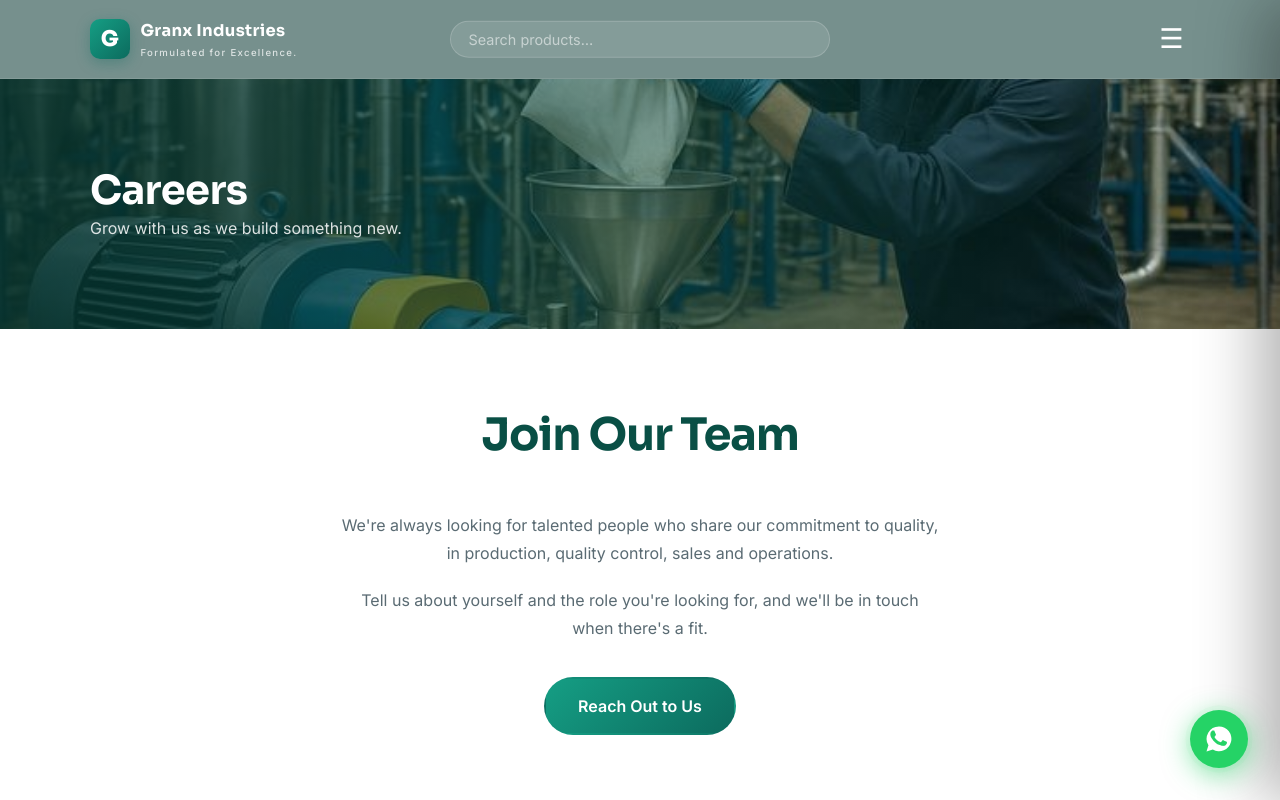
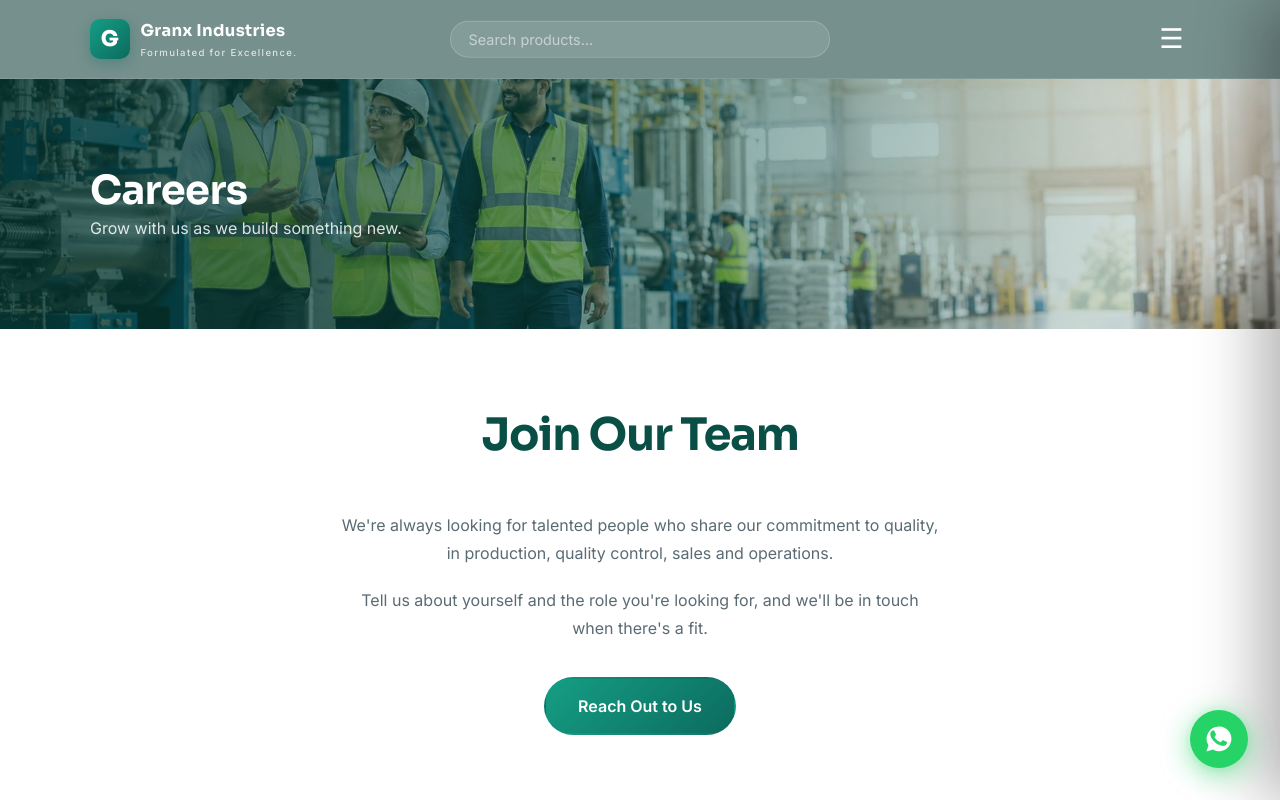
Before and after one commit to sainath31/hygran-polymers, a React (Vite) app: page /#/careers in a window 1280 px wide. Shown: the top 800 px of the page. Built offline with nearby package versions, Linux system fonts and the light colour scheme.

Commit message:
Add team-on-floor image for careers page header

```diff
--- a/src/pages/Careers.jsx
+++ b/src/pages/Careers.jsx
@@ -1,13 +1,13 @@
 import { Link } from 'react-router-dom'
 import Reveal from '../components/Reveal'
-import heroFactory from '../assets/hero-factory.jpg'
+import careersHeader from '../assets/careers-header.jpg'
 
 function Careers() {
   return (
     <main>
       <section
         className="page-header"
-        style={{ backgroundImage: `url(${heroFactory})` }}
+        style={{ backgroundImage: `url(${careersHeader})` }}
       >
         <div className="container">
           <h1>Careers</h1>
```
Also changed, not shown: src/assets/careers-header.jpg (added).
